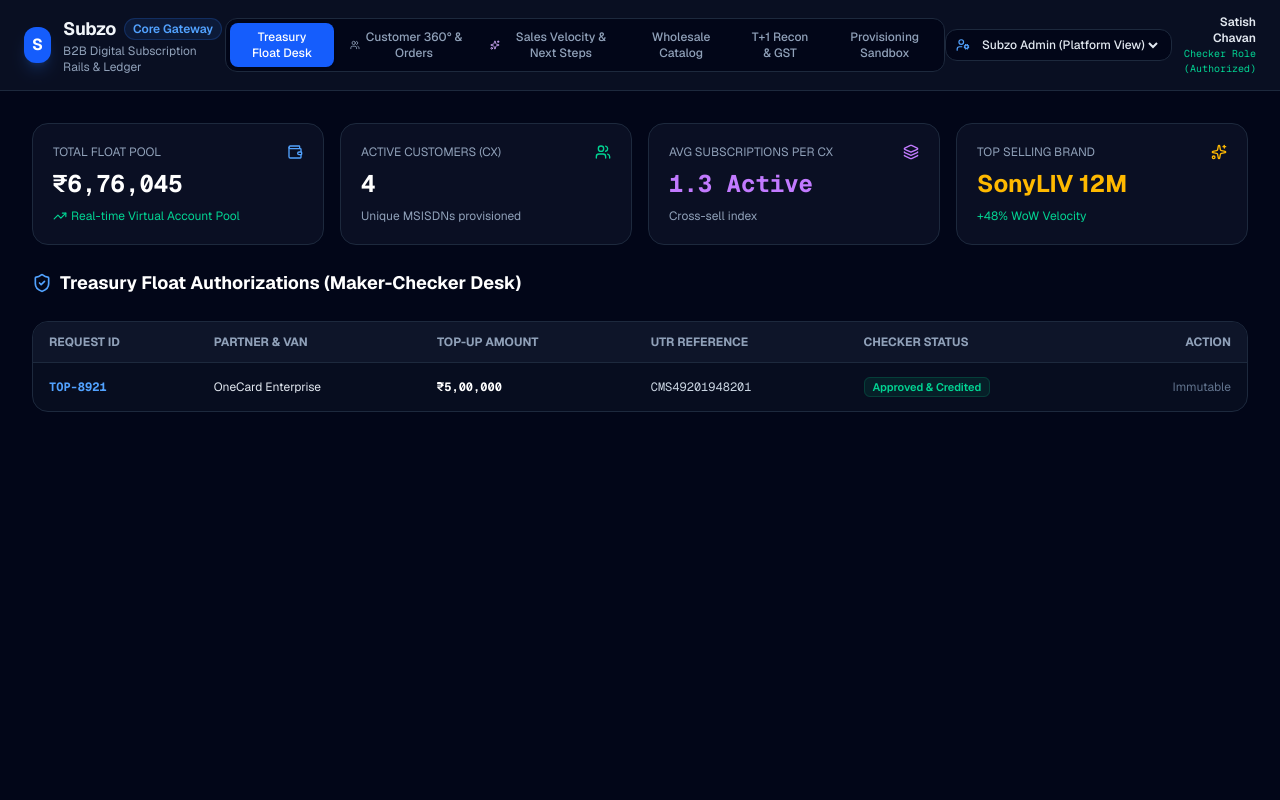
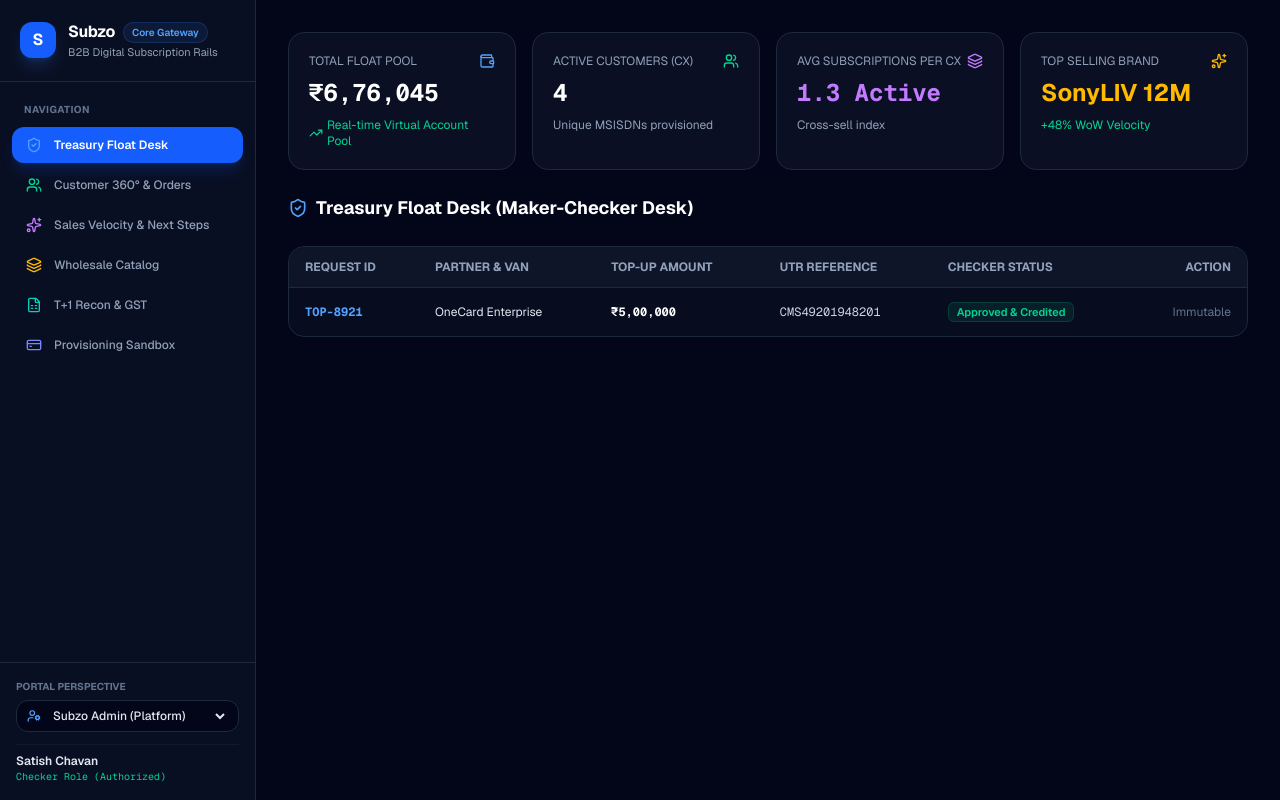
Before and after one commit to Subzo2026/subzo-portal, a Next.js app: page / in a window 1280 px wide. Built offline with nearby package versions, Linux system fonts and the light colour scheme.

Commit message:
Update dashboard layout to vertical sidebar navigation

```diff
--- a/app/page.tsx
+++ b/app/page.tsx
@@ -113,7 +113,7 @@ interface CustomerProfile {
 export default function SubzoPlatform() {
   const [currentRole, setCurrentRole] = useState<"admin" | "PRT-101" | "PRT-102">("admin");
   const [activeTab, setActiveTab] = useState<
-    "approvals" | "customers" | "predictions" | "settlement" | "catalog" | "developer" | "simulator" | "telemetry"
+    "approvals" | "customers" | "predictions" | "catalog" | "settlement" | "simulator"
   >("approvals");
 
   const [partnerBalance, setPartnerBalance] = useState<number>(676045);
@@ -212,7 +212,7 @@ export default function SubzoPlatform() {
     }
   ]);
 
-  // Catalog State with Predictive Metrics
+  // Catalog State
   const [catalog, setCatalog] = useState<CatalogItem[]>([
     {
       id: "SKU-SLIV-12M",
@@ -380,101 +380,130 @@ export default function SubzoPlatform() {
   };
 
   return (
-    <div className="min-h-screen bg-slate-950 text-slate-100 flex flex-col font-sans">
-      {/* Header */}
-      <header className="border-b border-slate-800 bg-slate-900/60 backdrop-blur px-6 py-3.5 flex items-center justify-between sticky top-0 z-50">
-        <div className="flex items-center space-x-3">
-          <div className="w-9 h-9 bg-blue-600 rounded-xl flex items-center justify-center font-bold text-white shadow-lg shadow-blue-500/20">
+    <div className="min-h-screen bg-slate-950 text-slate-100 flex font-sans">
+      {/* VERTICAL LEFT SIDEBAR */}
+      <aside className="w-64 border-r border-slate-800 bg-slate-900/60 backdrop-blur flex flex-col justify-between shrink-0 sticky top-0 h-screen">
+        <div>
+          {/* Logo / Brand Header */}
+          <div className="p-5 border-b border-slate-800 flex items-center space-x-3">
+            <div className="w-9 h-9 bg-blue-600 rounded-xl flex items-center justify-center font-bold text-white shadow-lg shadow-blue-500/20 shrink-0">
               S
             </div>
             <div>
               <div className="flex items-center space-x-2">
-              <span className="font-bold text-lg tracking-tight">Subzo</span>
-              <span className="text-xs font-semibold px-2 py-0.5 rounded-full bg-blue-500/10 text-blue-400 border border-blue-500/20">
+                <span className="font-bold text-base tracking-tight text-white">Subzo</span>
+                <span className="text-[10px] font-semibold px-2 py-0.5 rounded-full bg-blue-500/10 text-blue-400 border border-blue-500/20">
                   Core Gateway
                 </span>
               </div>
-            <p className="text-xs text-slate-400">B2B Digital Subscription Rails & Ledger</p>
+              <p className="text-[11px] text-slate-400">B2B Digital Subscription Rails</p>
             </div>
           </div>
 
-        {/* Dynamic Navigation */}
-        <nav className="flex space-x-1 bg-slate-950 p-1 rounded-xl border border-slate-800">
+          {/* Vertical Menu Items */}
+          <div className="p-3 space-y-1">
+            <p className="px-3 pt-2 pb-1.5 text-[10px] font-bold text-slate-500 uppercase tracking-wider">
+              Navigation
+            </p>
+
             {currentRole === "admin" && (
               <button
                 onClick={() => setActiveTab("approvals")}
-              className={`px-3 py-1.5 rounded-lg text-xs font-medium transition ${
-                activeTab === "approvals" ? "bg-blue-600 text-white shadow" : "text-slate-400 hover:text-slate-200"
+                className={`w-full flex items-center space-x-3 px-3.5 py-2.5 rounded-xl text-xs font-medium transition ${
+                  activeTab === "approvals"
+                    ? "bg-blue-600 text-white shadow-lg shadow-blue-600/20 font-semibold"
+                    : "text-slate-400 hover:text-slate-200 hover:bg-slate-800/50"
                 }`}
               >
-              Treasury Float Desk
+                <ShieldCheck className="w-4 h-4 shrink-0 text-blue-400" />
+                <span>Treasury Float Desk</span>
               </button>
             )}
 
             <button
               onClick={() => setActiveTab("customers")}
-            className={`px-3 py-1.5 rounded-lg text-xs font-medium transition flex items-center space-x-1.5 ${
-              activeTab === "customers" ? "bg-blue-600 text-white shadow" : "text-slate-400 hover:text-slate-200"
+              className={`w-full flex items-center space-x-3 px-3.5 py-2.5 rounded-xl text-xs font-medium transition ${
+                activeTab === "customers"
+                  ? "bg-blue-600 text-white shadow-lg shadow-blue-600/20 font-semibold"
+                  : "text-slate-400 hover:text-slate-200 hover:bg-slate-800/50"
               }`}
             >
-            <Users className="w-3.5 h-3.5" />
+              <Users className="w-4 h-4 shrink-0 text-emerald-400" />
               <span>Customer 360° & Orders</span>
             </button>
 
             <button
               onClick={() => setActiveTab("predictions")}
-            className={`px-3 py-1.5 rounded-lg text-xs font-medium transition flex items-center space-x-1.5 ${
-              activeTab === "predictions" ? "bg-purple-600 text-white shadow" : "text-slate-400 hover:text-slate-200"
+              className={`w-full flex items-center space-x-3 px-3.5 py-2.5 rounded-xl text-xs font-medium transition ${
+                activeTab === "predictions"
+                  ? "bg-purple-600 text-white shadow-lg shadow-purple-600/20 font-semibold"
+                  : "text-slate-400 hover:text-slate-200 hover:bg-slate-800/50"
               }`}
             >
-            <Sparkles className="w-3.5 h-3.5 text-purple-300" />
+              <Sparkles className="w-4 h-4 shrink-0 text-purple-400" />
               <span>Sales Velocity & Next Steps</span>
             </button>
 
             <button
               onClick={() => setActiveTab("catalog")}
-            className={`px-3 py-1.5 rounded-lg text-xs font-medium transition ${
-              activeTab === "catalog" ? "bg-blue-600 text-white shadow" : "text-slate-400 hover:text-slate-200"
+              className={`w-full flex items-center space-x-3 px-3.5 py-2.5 rounded-xl text-xs font-medium transition ${
+                activeTab === "catalog"
+                  ? "bg-blue-600 text-white shadow-lg shadow-blue-600/20 font-semibold"
+                  : "text-slate-400 hover:text-slate-200 hover:bg-slate-800/50"
               }`}
             >
-            Wholesale Catalog
+              <Layers className="w-4 h-4 shrink-0 text-amber-400" />
+              <span>Wholesale Catalog</span>
             </button>
 
             <button
               onClick={() => setActiveTab("settlement")}
-            className={`px-3 py-1.5 rounded-lg text-xs font-medium transition ${
-              activeTab === "settlement" ? "bg-blue-600 text-white shadow" : "text-slate-400 hover:text-slate-200"
+              className={`w-full flex items-center space-x-3 px-3.5 py-2.5 rounded-xl text-xs font-medium transition ${
+                activeTab === "settlement"
+                  ? "bg-blue-600 text-white shadow-lg shadow-blue-600/20 font-semibold"
+                  : "text-slate-400 hover:text-slate-200 hover:bg-slate-800/50"
               }`}
             >
-            T+1 Recon & GST
+              <FileSpreadsheet className="w-4 h-4 shrink-0 text-teal-400" />
+              <span>T+1 Recon & GST</span>
             </button>
 
             <button
               onClick={() => setActiveTab("simulator")}
-            className={`px-3 py-1.5 rounded-lg text-xs font-medium transition ${
-              activeTab === "simulator" ? "bg-blue-600 text-white shadow" : "text-slate-400 hover:text-slate-200"
+              className={`w-full flex items-center space-x-3 px-3.5 py-2.5 rounded-xl text-xs font-medium transition ${
+                activeTab === "simulator"
+                  ? "bg-blue-600 text-white shadow-lg shadow-blue-600/20 font-semibold"
+                  : "text-slate-400 hover:text-slate-200 hover:bg-slate-800/50"
               }`}
             >
-            Provisioning Sandbox
+              <CreditCard className="w-4 h-4 shrink-0 text-indigo-400" />
+              <span>Provisioning Sandbox</span>
             </button>
-        </nav>
+          </div>
+        </div>
 
-        {/* View Switcher */}
-        <div className="flex items-center space-x-3">
-          <div className="flex items-center space-x-2 bg-slate-950 border border-slate-800 rounded-xl px-2.5 py-1.5">
-            <UserCog className="w-3.5 h-3.5 text-blue-400" />
+        {/* Sidebar Footer: View Switcher & Role */}
+        <div className="p-4 border-t border-slate-800 space-y-3">
+          <div>
+            <label className="text-[10px] font-bold text-slate-500 uppercase block mb-1.5">
+              Portal Perspective
+            </label>
+            <div className="flex items-center space-x-2 bg-slate-950 border border-slate-800 rounded-xl px-2.5 py-1.5 w-full">
+              <UserCog className="w-3.5 h-3.5 text-blue-400 shrink-0" />
               <select
                 value={currentRole}
                 onChange={(e) => setCurrentRole(e.target.value as any)}
-              className="bg-transparent text-xs text-slate-200 font-medium focus:outline-none cursor-pointer"
+                className="bg-transparent text-xs text-slate-200 font-medium focus:outline-none cursor-pointer w-full"
               >
-              <option value="admin" className="bg-slate-900 text-white">Subzo Admin (Platform View)</option>
-              <option value="PRT-101" className="bg-slate-900 text-blue-300">View as OneCard Enterprise</option>
-              <option value="PRT-102" className="bg-slate-900 text-purple-300">View as FamApp Revenue</option>
+                <option value="admin" className="bg-slate-900 text-white">Subzo Admin (Platform)</option>
+                <option value="PRT-101" className="bg-slate-900 text-blue-300">View as OneCard</option>
+                <option value="PRT-102" className="bg-slate-900 text-purple-300">View as FamApp</option>
               </select>
             </div>
+          </div>
 
-          <div className="text-right">
+          <div className="pt-2 border-t border-slate-800/50 flex items-center justify-between">
+            <div>
               <p className="text-xs font-semibold text-slate-200">
                 {currentRole === "admin" ? "Satish Chavan" : activePartnerData?.name}
               </p>
@@ -483,11 +512,13 @@ export default function SubzoPlatform() {
               </p>
             </div>
           </div>
-      </header>
+        </div>
+      </aside>
 
-      {/* Main Body */}
-      <main className="p-8 max-w-7xl mx-auto w-full space-y-6 flex-1">
-        {/* Metric Cards */}
+      {/* MAIN CONTENT AREA */}
+      <div className="flex-1 flex flex-col min-w-0">
+        <main className="p-8 max-w-7xl w-full mx-auto space-y-6 flex-1">
+          {/* Top Metric Cards */}
           <div className="grid grid-cols-1 md:grid-cols-4 gap-4">
             <div className="p-5 rounded-2xl bg-slate-900/60 border border-slate-800">
               <div className="flex items-center justify-between text-slate-400 text-xs mb-2">
@@ -533,17 +564,57 @@ export default function SubzoPlatform() {
             </div>
           </div>
 
-        {/* TAB: CUSTOMER 360 & SUBSCRIBER INTELLIGENCE */}
+          {/* TAB 1: TREASURY FLOAT DESK */}
+          {activeTab === "approvals" && currentRole === "admin" && (
+            <div className="space-y-6">
+              <h2 className="text-lg font-bold text-white flex items-center space-x-2">
+                <ShieldCheck className="w-5 h-5 text-blue-400" />
+                <span>Treasury Float Desk (Maker-Checker Desk)</span>
+              </h2>
+              <div className="rounded-2xl border border-slate-800 bg-slate-900/40 overflow-hidden font-mono text-xs">
+                <table className="w-full text-left border-collapse">
+                  <thead className="bg-slate-900/90 text-slate-400 font-semibold border-b border-slate-800 font-sans">
+                    <tr>
+                      <th className="py-3 px-4">REQUEST ID</th>
+                      <th className="py-3 px-4">PARTNER & VAN</th>
+                      <th className="py-3 px-4">TOP-UP AMOUNT</th>
+                      <th className="py-3 px-4">UTR REFERENCE</th>
+                      <th className="py-3 px-4">CHECKER STATUS</th>
+                      <th className="py-3 px-4 text-right">ACTION</th>
+                    </tr>
+                  </thead>
+                  <tbody className="divide-y divide-slate-800">
+                    {requests.map((req) => (
+                      <tr key={req.id} className="hover:bg-slate-800/30">
+                        <td className="py-4 px-4 font-bold text-blue-400">{req.id}</td>
+                        <td className="py-4 px-4 font-sans text-slate-200">{req.partner}</td>
+                        <td className="py-4 px-4 font-bold text-white">₹{req.amount.toLocaleString("en-IN")}</td>
+                        <td className="py-4 px-4 text-slate-300">{req.utr}</td>
+                        <td className="py-4 px-4 font-sans">
+                          <span className="px-2 py-0.5 rounded-md text-[11px] font-semibold bg-emerald-500/10 text-emerald-400 border border-emerald-500/20">
+                            Approved & Credited
+                          </span>
+                        </td>
+                        <td className="py-4 px-4 text-right font-sans text-slate-500">Immutable</td>
+                      </tr>
+                    ))}
+                  </tbody>
+                </table>
+              </div>
+            </div>
+          )}
+
+          {/* TAB 2: CUSTOMER 360 & ORDERS */}
           {activeTab === "customers" && (
             <div className="space-y-6">
               <div className="flex items-center justify-between">
                 <div>
                   <h2 className="text-lg font-bold text-white flex items-center space-x-2">
-                  <Users className="w-5 h-5 text-blue-400" />
-                  <span>Subscriber Profiles & Subscription Density</span>
+                    <Users className="w-5 h-5 text-emerald-400" />
+                    <span>Customer 360° & Orders</span>
                   </h2>
                   <p className="text-xs text-slate-400 mt-1">
-                  Track individual customers, phone numbers, locations, and how many concurrent subscriptions they hold.
+                    Subscriber profiles, contact identifiers, geographic distribution, and concurrent active subscriptions.
                   </p>
                 </div>
                 <button
@@ -604,7 +675,7 @@ export default function SubzoPlatform() {
                 </table>
               </div>
 
-            {/* Individual Orders Audit Stream */}
+              {/* Recent Orders */}
               <div className="space-y-3 pt-4">
                 <h3 className="text-sm font-bold text-slate-300">Recent Customer Provisioning Orders</h3>
                 <div className="rounded-2xl border border-slate-800 bg-slate-900/40 overflow-hidden">
@@ -639,16 +710,16 @@ export default function SubzoPlatform() {
             </div>
           )}
 
-        {/* TAB: PREDICTIVE VELOCITY & ANTICIPATED NEXT STEPS */}
+          {/* TAB 3: SALES VELOCITY & NEXT STEPS */}
           {activeTab === "predictions" && (
             <div className="space-y-6">
               <div>
                 <h2 className="text-lg font-bold text-white flex items-center space-x-2">
                   <Sparkles className="w-5 h-5 text-purple-400" />
-                <span>Sales Velocity & Prescriptive Next Steps</span>
+                  <span>Sales Velocity & Next Steps</span>
                 </h2>
                 <p className="text-xs text-slate-400 mt-1">
-                The algorithm analyzes redemption velocity, cross-brand affinity, and float runway to anticipate high-yield commercial actions.
+                  Algorithmic EWMA velocity metrics, affinity cross-sell opportunities, and float runway analysis.
                 </p>
               </div>
 
@@ -751,16 +822,16 @@ export default function SubzoPlatform() {
             </div>
           )}
 
-        {/* TAB: WHOLESALE CATALOG */}
+          {/* TAB 4: WHOLESALE CATALOG */}
           {activeTab === "catalog" && (
             <div className="space-y-6">
               <div>
                 <h2 className="text-lg font-bold text-white flex items-center space-x-2">
-                <Layers className="w-5 h-5 text-blue-400" />
-                <span>Wholesale SKU Catalog</span>
+                  <Layers className="w-5 h-5 text-amber-400" />
+                  <span>Wholesale Catalog</span>
                 </h2>
                 <p className="text-xs text-slate-400 mt-1">
-                Wholesale pricing and procurement spreads across digital subscription inventory.
+                  Procurement prices, partner wholesale rates, and active margins.
                 </p>
               </div>
 
@@ -803,52 +874,12 @@ export default function SubzoPlatform() {
             </div>
           )}
 
-        {/* TAB: TREASURY FLOAT DESK (ADMIN) */}
-        {activeTab === "approvals" && currentRole === "admin" && (
-          <div className="space-y-6">
-            <h2 className="text-lg font-bold text-white flex items-center space-x-2">
-              <ShieldCheck className="w-5 h-5 text-blue-400" />
-              <span>Treasury Float Authorizations (Maker-Checker Desk)</span>
-            </h2>
-            <div className="rounded-2xl border border-slate-800 bg-slate-900/40 overflow-hidden font-mono text-xs">
-              <table className="w-full text-left border-collapse">
-                <thead className="bg-slate-900/90 text-slate-400 font-semibold border-b border-slate-800 font-sans">
-                  <tr>
-                    <th className="py-3 px-4">REQUEST ID</th>
-                    <th className="py-3 px-4">PARTNER & VAN</th>
-                    <th className="py-3 px-4">TOP-UP AMOUNT</th>
-                    <th className="py-3 px-4">UTR REFERENCE</th>
-                    <th className="py-3 px-4">CHECKER STATUS</th>
-                    <th className="py-3 px-4 text-right">ACTION</th>
-                  </tr>
-                </thead>
-                <tbody className="divide-y divide-slate-800">
-                  {requests.map((req) => (
-                    <tr key={req.id} className="hover:bg-slate-800/30">
-                      <td className="py-4 px-4 font-bold text-blue-400">{req.id}</td>
-                      <td className="py-4 px-4 font-sans text-slate-200">{req.partner}</td>
-                      <td className="py-4 px-4 font-bold text-white">₹{req.amount.toLocaleString("en-IN")}</td>
-                      <td className="py-4 px-4 text-slate-300">{req.utr}</td>
-                      <td className="py-4 px-4 font-sans">
-                        <span className="px-2 py-0.5 rounded-md text-[11px] font-semibold bg-emerald-500/10 text-emerald-400 border border-emerald-500/20">
-                          Approved & Credited
-                        </span>
-                      </td>
-                      <td className="py-4 px-4 text-right font-sans text-slate-500">Immutable</td>
-                    </tr>
-                  ))}
-                </tbody>
-              </table>
-            </div>
-          </div>
-        )}
-
-        {/* TAB: T+1 RECONCILIATION */}
+          {/* TAB 5: T+1 RECON & GST */}
           {activeTab === "settlement" && (
             <div className="space-y-6">
               <h2 className="text-lg font-bold text-white flex items-center space-x-2">
-              <FileSpreadsheet className="w-5 h-5 text-purple-400" />
-              <span>T+1 Settlement & Tax Invoices</span>
+                <FileSpreadsheet className="w-5 h-5 text-teal-400" />
+                <span>T+1 Recon & GST</span>
               </h2>
               <div className="rounded-2xl border border-slate-800 bg-slate-900/40 overflow-hidden font-mono text-xs">
                 <table className="w-full text-left border-collapse">
@@ -866,7 +897,7 @@ export default function SubzoPlatform() {
                   <tbody className="divide-y divide-slate-800">
                     {settlements.map((item) => (
                       <tr key={item.cycleId} className="hover:bg-slate-800/30">
-                      <td className="py-4 px-4 font-bold text-purple-400">{item.invoiceNo}</td>
+                        <td className="py-4 px-4 font-bold text-teal-400">{item.invoiceNo}</td>
                         <td className="py-4 px-4 font-sans text-slate-200">{item.partner}</td>
                         <td className="py-4 px-4 font-bold text-white">₹{item.grossVolume.toLocaleString("en-IN")}</td>
                         <td className="py-4 px-4 text-emerald-400">+₹{item.subzoTakeRate.toLocaleString("en-IN")}</td>
@@ -885,16 +916,16 @@ export default function SubzoPlatform() {
             </div>
           )}
 
-        {/* TAB: PROVISIONING SANDBOX */}
+          {/* TAB 6: PROVISIONING SANDBOX */}
           {activeTab === "simulator" && (
             <div className="grid grid-cols-1 lg:grid-cols-2 gap-6">
               <div className="p-6 rounded-2xl bg-slate-900/60 border border-slate-800 space-y-4">
                 <h3 className="font-bold text-base text-white flex items-center space-x-2">
-                <CreditCard className="w-5 h-5 text-blue-400" />
-                <span>Simulate Real-Time Partner Activation</span>
+                  <CreditCard className="w-5 h-5 text-indigo-400" />
+                  <span>Provisioning Sandbox</span>
                 </h3>
                 <p className="text-xs text-slate-400">
-                Executes an instant API provisioning call that tags end-user (Cx) metadata, MSISDN, location, and debits partner float.
+                  Simulate live subscription fulfillment tagging customer metadata and debiting partner float.
                 </p>
 
                 <div className="space-y-3 pt-2 font-sans text-xs">
@@ -971,7 +1002,7 @@ export default function SubzoPlatform() {
                 </div>
               </div>
 
-            {/* Terminal Response */}
+              {/* Terminal Output */}
               <div className="p-6 rounded-2xl bg-slate-950 border border-slate-800 flex flex-col font-mono text-xs">
                 <span className="text-slate-500 text-[11px] mb-3 pb-2 border-b border-slate-800">
                   GATEWAY RESPONSE & LEDGER AUDIT STREAM
@@ -992,5 +1023,6 @@ export default function SubzoPlatform() {
           )}
         </main>
       </div>
+    </div>
   );
 }
```
Lines whose indentation alone changed are shown as unchanged.
